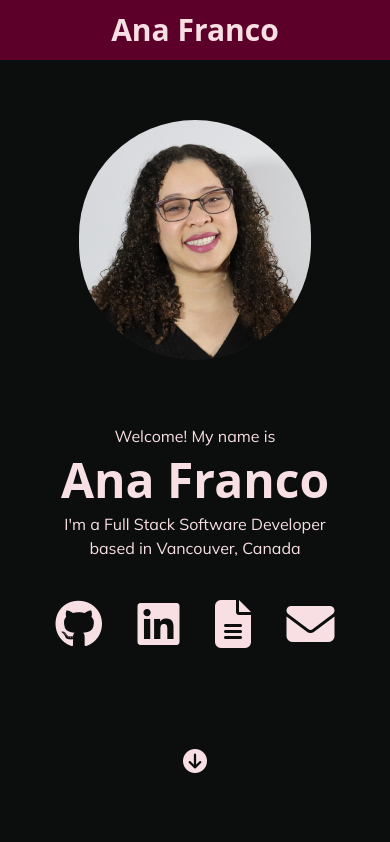
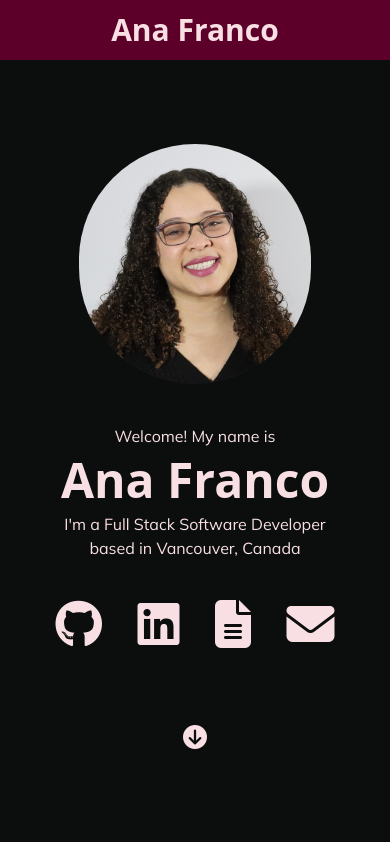
Before and after one commit to anamspe/ana-portfolio, a React (Vite) app: page / in a window 390 px wide. Shown: the top 842 px of the page. Built offline with nearby package versions, Linux system fonts and the light colour scheme; a web font is replaced by a local one.

Commit message:
Adjust scroll indicator height

```diff
--- a/src/components/HeroCard.jsx
+++ b/src/components/HeroCard.jsx
@@ -1,7 +1,7 @@
 const HeroCard = () => {
   return (
     <div
-      className="flex flex-col-reverse sm:flex-row gap-16 sm:gap-10 sm:my-12 p-10 justify-center items-center section-min-height scroll-mt-20"
+      className="flex flex-col-reverse sm:flex-row gap-10 sm:my-12 p-10 justify-center items-center section-min-height scroll-mt-20"
       id="hero"
     >
       <i className="fa-solid fa-circle-arrow-down text-2xl animate-bounce sm:hidden"></i>
```
